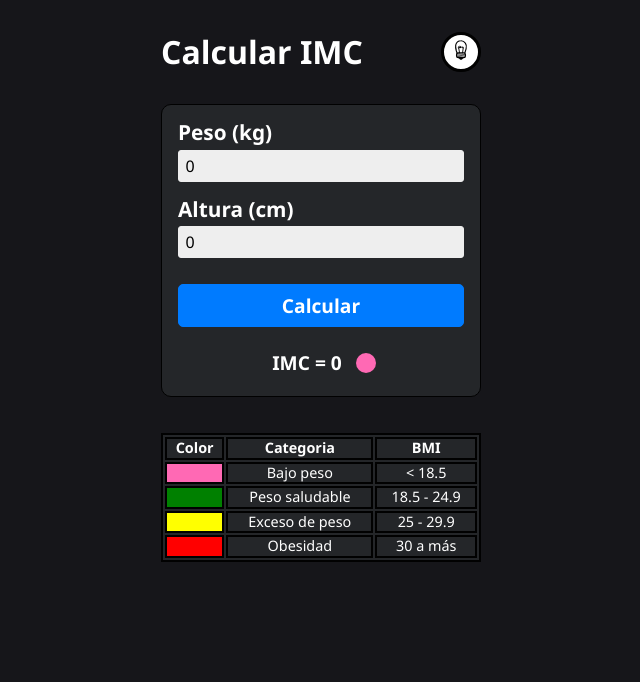
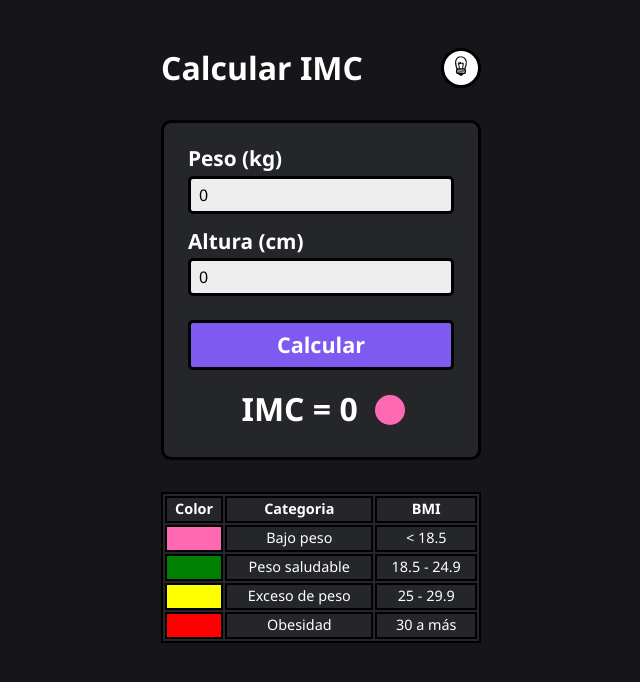
Before and after one commit to jdelacruzv/bmi-calculate, a React (Vite) app: page / in a window 1280 px wide. Shown: the top 682 px of the page, without its empty margins (319-959 px from the left). Built offline with nearby package versions, Linux system fonts and the light colour scheme.

Commit message:
Appearence of app was modified

```diff
--- a/src/components/Form.jsx
+++ b/src/components/Form.jsx
@@ -40,9 +40,7 @@ const Form = () => {
 				min="0"
 				onChange={(ev) => setHeigthInput(ev.target.value)}
 			/>
-			<button className={styles.btn__calculate} type="submit">
-				Calcular
-			</button>
+			<button className={styles.btn__calulate} type="submit">Calcular</button>
 			<div className={styles.result}>
 				<p className={styles.result__text}>{`IMC = ${bmi}`}</p>
 				<RoundButton value={bmi} />
--- a/src/components/Form.module.css
+++ b/src/components/Form.module.css
@@ -5,9 +5,9 @@
   flex-direction: column;
   justify-content: center;
   background-color: var(--color-form-bg);
+  border: 3px solid var(--color-border);
   border-radius: 10px;
-  border: 1px solid var(--color-border);
-  padding: 1em;
+  padding: 1.5rem;
 }
 
 .label__title {
@@ -16,39 +16,38 @@
 }
 
 .input__box {
-  height: 2em;
+  height: 2rem;
   width: 100%;
+  margin: .3rem 0 1rem;
+  padding: 1rem .5rem;
   font-size: 1rem;
-  border-radius: 3px;
-  padding: 0 0.4rem;
-  border: 1px solid var(--color-input-bg);
   background-color: var(--color-input-bg);
-  margin: 0.3em 0 1em;
+  border: 3px solid var(--color-border);
+  border-radius: 5px;
 }
 
-.input__box:focus,
-.btn-calculate:focus {
+.input__box:focus {
   outline: 1px solid var(--color-border);
 }
 
-.btn__calculate {
-  font-size: 1.2rem;
+.btn__calulate {
+  font-size: 1.35rem;
   font-weight: bold;
-  padding: 0.5em;
-  margin: 0.5em 0 1em;
+  align-items: center;
+  padding: .6rem;
+  margin: .5rem 0 1rem;
   background-color: var(--color-btn-bg);
-  color: #FFFFFF;
-  border: 1px solid var(--color-btn-bg);
+  color: var(--color-font);
+	border: 3px solid var(--color-border);
   border-radius: 5px;
   cursor: pointer;
 }
 
-.btn__calculate:hover {
+.btn__calulate:hover {
   background-color: var(--color-btn-bg-hover);
-  border: 1px solid var(--color-btn-bg-hover);
 }
 
-.btn__calculate:focus {
+.btn__calulate:focus {
   outline: none;
 }
 
@@ -60,8 +59,8 @@
 
 .result__text {
   text-align: center;
-  font-size: 1.2rem;
+  font-size: 2rem;
   font-weight: bold;
-  padding: 0.3em;
+  padding: .3rem;
   margin: 0;
 }
--- a/src/components/Header.module.css
+++ b/src/components/Header.module.css
@@ -4,7 +4,7 @@
   display: flex;
   align-items: center;
   justify-content: space-between;
-  margin: 2em 0;
+  margin: 2rem 0;
 }
 
 .header__title {
@@ -17,7 +17,7 @@
   height: 40px;
   border-radius: 50%;
   border: 3px solid #010101;
-  background-color: #FFFFFF;
+  background-color: #ffffff;
   margin: 0;
   cursor: pointer;
 }
--- a/src/components/RoundButton.module.css
+++ b/src/components/RoundButton.module.css
@@ -1,8 +1,8 @@
 .color {
-  width: 20px;
-  height: 20px;
+  width: 30px;
+  height: 30px;
   border-radius: 50%;
-  margin-left: 0.5em;
+  margin-left: 0.8rem;
   background-color: transparent;
   border: 1px solid transparent;
 }
--- a/src/components/Table.jsx
+++ b/src/components/Table.jsx
@@ -42,7 +42,7 @@ const Table = () => {
 			<tbody>
 				{BMI.map(({ id, color, category, bmi }) => (
 					<tr key={id}>
-						<td style={{ backgroundColor: `${color}` }}></td>
+						<td style={{backgroundColor: `${color}`}}></td>
 						<td>{category}</td>
 						<td>{bmi}</td>
 					</tr>
--- a/src/components/Table.module.css
+++ b/src/components/Table.module.css
@@ -1,13 +1,14 @@
 .app__table {
   width: 100%;
   max-width: 320px;
-  margin-top: 2.5em;
+  margin-top: 2rem;
   text-align: center;
   background-color: var(--color-form-bg);
   border: 2px solid var(--color-border);
-  font-size: 0.9rem;
+  font-size: .9rem;
 }
 
 th, td {
   border: 2px solid var(--color-border);
+  padding: .2rem 0;
 }
--- a/src/styles/app.css
+++ b/src/styles/app.css
@@ -2,4 +2,5 @@
   display: flex;
   flex-direction: column;
   align-items: center;
+  margin: 1rem;
 }
--- a/src/styles/index.css
+++ b/src/styles/index.css
@@ -1,13 +1,13 @@
 @import "./normalize.css";
 
 :root {
-  --color-bg: #16161A;
+  --color-bg: #16161a;
   --color-form-bg: #242629;
   --color-border: #010101;
   --color-input-bg: #eeeeee;
   --color-font: #ffffff;
-  --color-btn-bg: #007bff;
-  --color-btn-bg-hover: #0069D9;
+  --color-btn-bg: #7f5af0;;
+  --color-btn-bg-hover: #2CB67D;
 }
 
 * {
@@ -24,7 +24,7 @@ body {
 
 /* tema light */
 body[data-theme="light"] {
-  --color-bg: #FFFFFF;
-  --color-font: #16161A;
-  --color-form-bg: #9ba4b1;
+  --color-bg: #fffffe;
+  --color-font: #16161a;
+  --color-form-bg: #94a1b2
 }
```
Also changed, not shown: package.json (line endings or trailing spaces), 1 other file (tests, documents, lock files or other folders).
